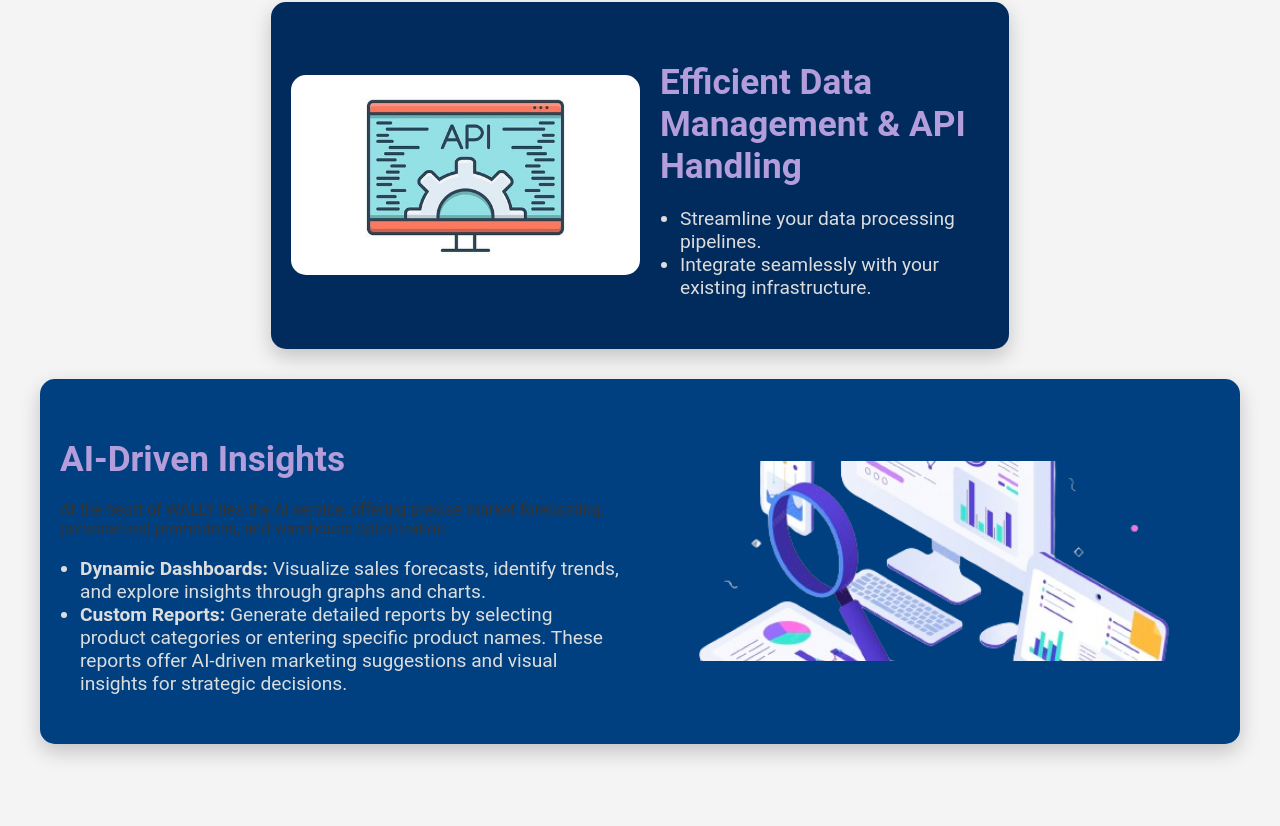
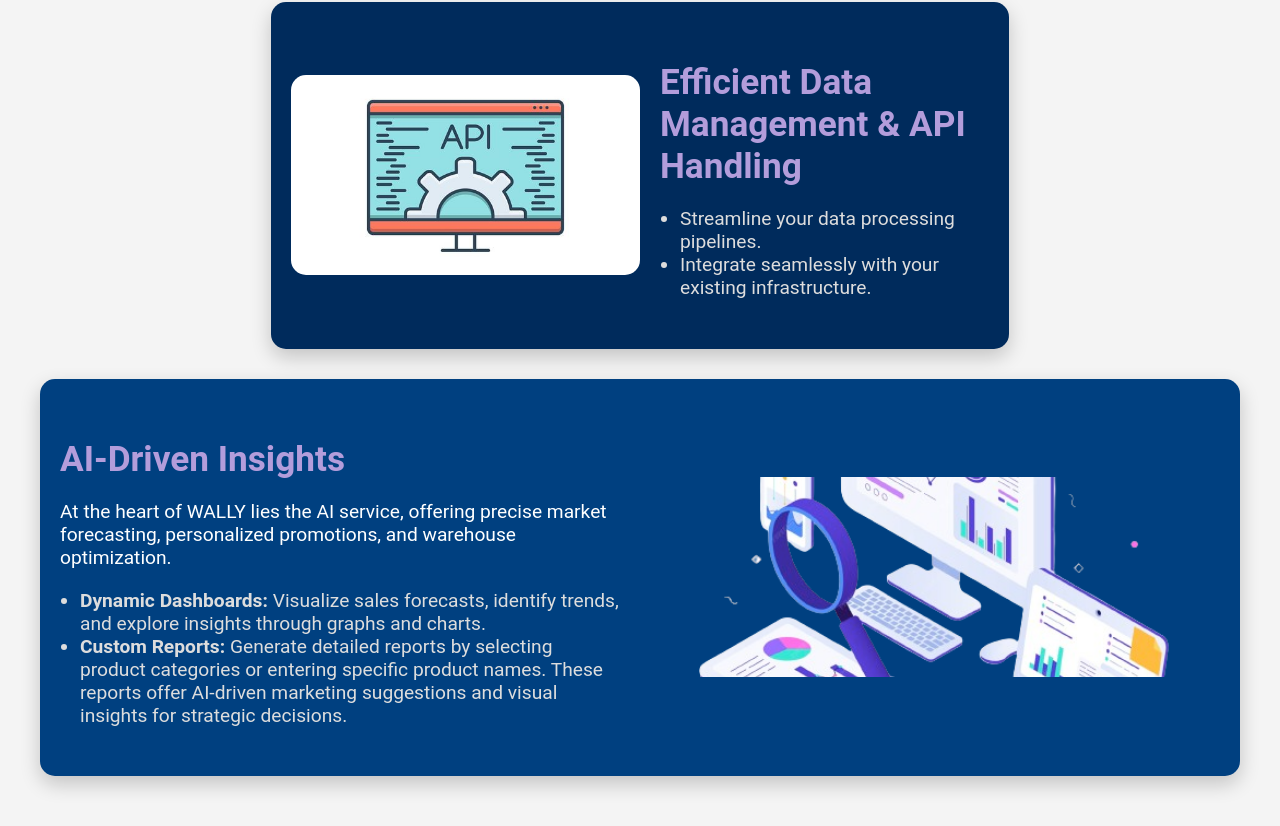
Before and after one commit to samvardhan03/hack.sp, a React (Create React App) app: page / in a window 1280 px wide. Shown: the part 409-1235 px from the top of the page. Before the commit the page ends 1203 px from the top, so only its background shows below. Built offline with nearby package versions, Linux system fonts and the light colour scheme.

Commit message:
Update Home.css

```diff
--- a/src/components/styles/Home.css
+++ b/src/components/styles/Home.css
@@ -102,12 +102,19 @@ body {
 .insights-text {
     flex: 1;
     margin-right: 20px;
+    color: #fff; /* Text color set to white */
 }
 
 .insights-text h2 {
     font-size: 2.2em;
     margin-bottom: 20px;
     color: #b39ddb; /* Pastel purple */
+}
+
+.insights-text p {
+    font-size: 1.2em;
+    color: #fff; /* Set the specific text color to white */
+    margin-bottom: 20px;
 }
 
 .insights-list {
```
